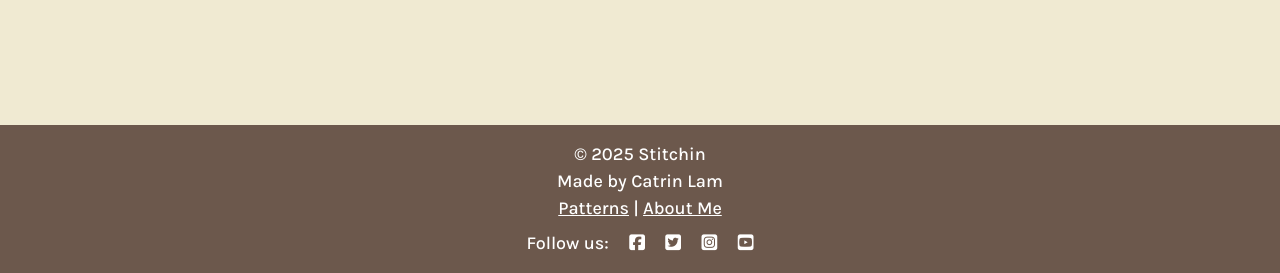
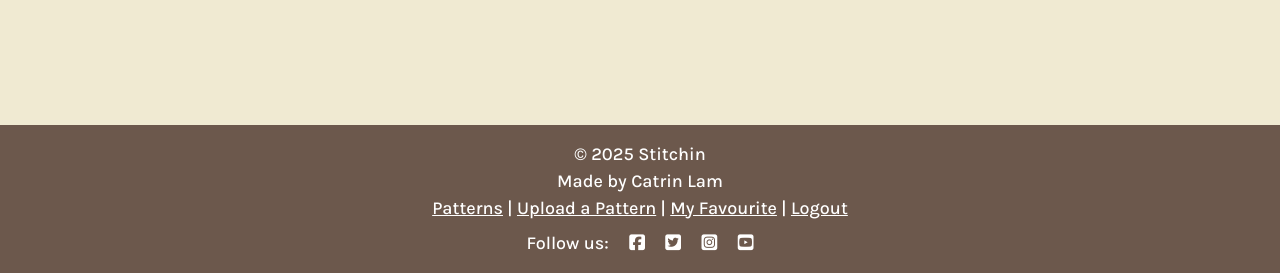
Before and after one commit to catrinlam/Stitchin, a Django app: page /favourite/ in a window 1280 px wide. Shown: the part 527-800 px from the top of the page. Run offline with Django 5.2, Linux system fonts and the light colour scheme; the visitor is signed in with stand-in values (Sample User, id 1); data comes from the database, SQL or seed files in the repository; data that the repository does not hold is empty; some libraries are stand-ins or nearby versions.

Commit message:
Update navigation links for footer in base template

```diff
--- a/templates/base.html
+++ b/templates/base.html
@@ -115,7 +115,14 @@
                     <p class="m-0 text-white">Made by Catrin Lam</p>
                     <p class="m-0 text-white">
                         <a href="{% url 'home' %}" class="text-white">Patterns</a> |
-                        <a href="#" class="text-white">About Me</a>
+                        {% if user.is_authenticated %}
+                        <a href="{% url 'post_pattern' %}" class="text-white">Upload a Pattern</a> |
+                        <a href="{% url 'favourite' %}" class="text-white">My Favourite</a> |
+                        <a href="{% url 'account_logout' %}" class="text-white">Logout</a>
+                        {% else %}
+                        <a href="{% url 'account_signup'%}" class="text-white">Register</a> |
+                        <a href="{% url 'account_login' %}" class="text-white">Login</a>
+                        {% endif %}
                     </p>
                 </div>
                 <div class="col-12 text-center mt-2">
```
